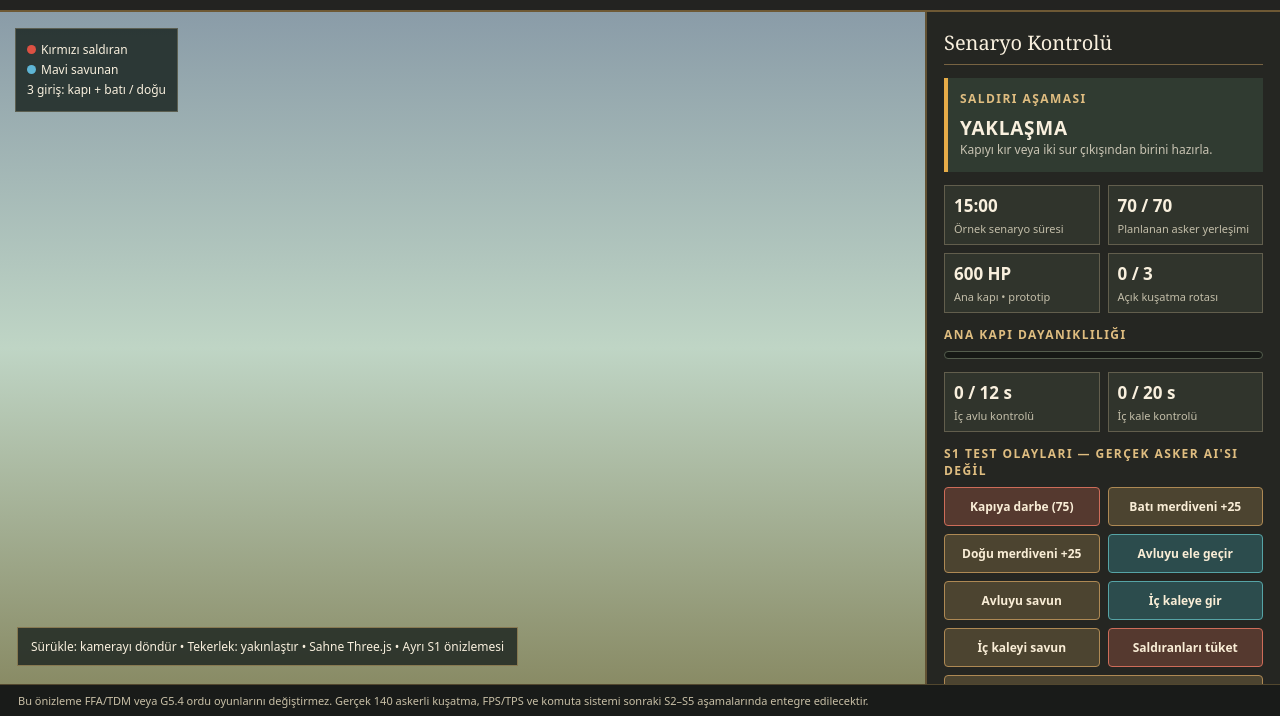
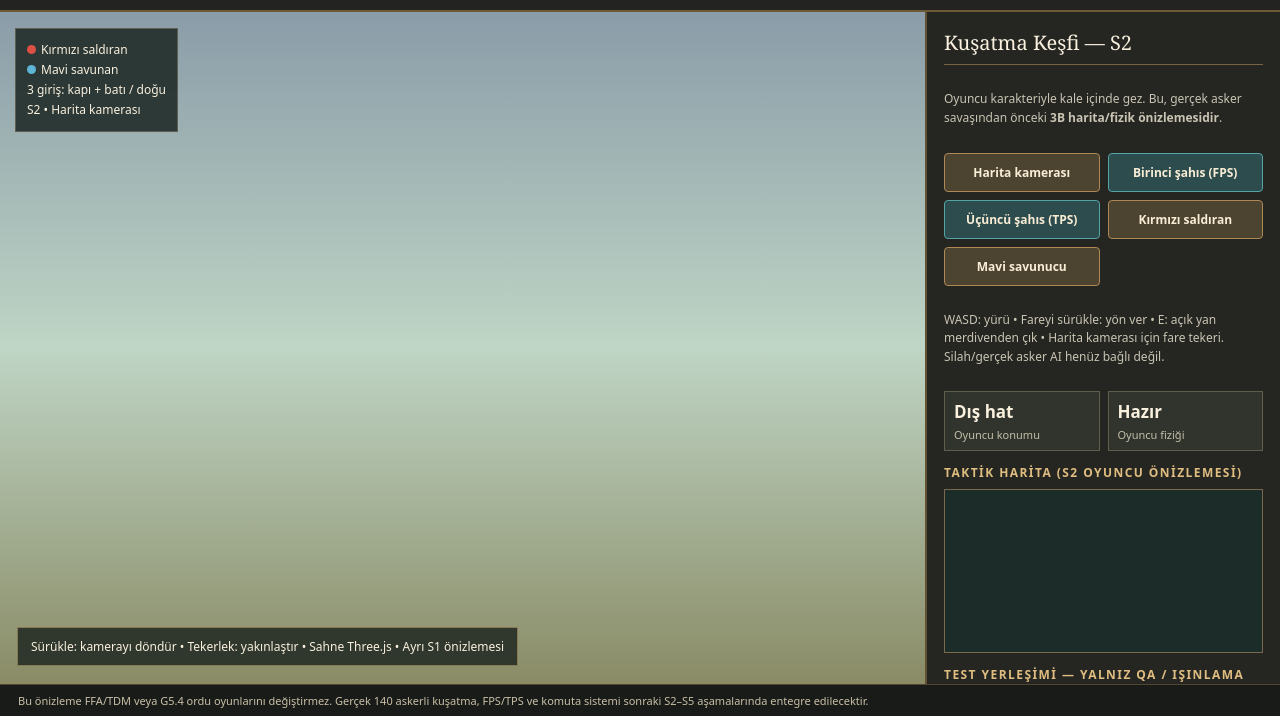
Before and after one commit to zxc28tarik/killtheking, a plain HTML site: page recovered/siege/siege-preview-template.html in a window 1280 px wide. Shown: the part 84-800 px from the top of the page. Drawn offline with Linux system fonts and the light colour scheme.

Commit message:
feat(siege-s2): add FPS/TPS exploration and test-only placement controls with live tactical minimap

```diff
--- a/recovered/siege/siege-preview-template.html
+++ b/recovered/siege/siege-preview-template.html
@@ -42,10 +42,33 @@ footer{font-size:11px;color:#c9c0a7;background:#191b19;padding:8px 18px;border-t
 </header>
 <main>
   <section id="scene" aria-label="Üç boyutlu kuşatma kale haritası">
-    <div id="legend"><div><span class="dot red"></span>Kırmızı saldıran</div><div><span class="dot blue"></span>Mavi savunan</div><div>3 giriş: kapı + batı / doğu</div></div>
+    <div id="legend"><div><span class="dot red"></span>Kırmızı saldıran</div><div><span class="dot blue"></span>Mavi savunan</div><div>3 giriş: kapı + batı / doğu</div><div id="view-mode-banner">S2 • Harita kamerası</div></div>
     <div id="scene-label">Sürükle: kamerayı döndür • Tekerlek: yakınlaştır • Sahne Three.js • Ayrı S1 önizlemesi</div>
   </section>
   <aside>
+    <h2>Kuşatma Keşfi — S2</h2>
+    <p class="help">Oyuncu karakteriyle kale içinde gez. Bu, gerçek asker savaşından önceki <b>3B harita/fizik önizlemesidir</b>.</p>
+    <div class="controls">
+      <button id="siege-orbit" type="button">Harita kamerası</button>
+      <button id="siege-fps" type="button" class="success">Birinci şahıs (FPS)</button>
+      <button id="siege-tps" type="button" class="success">Üçüncü şahıs (TPS)</button>
+      <button id="siege-team-red" type="button">Kırmızı saldıran</button>
+      <button id="siege-team-blue" type="button">Mavi savunucu</button>
+    </div>
+    <p class="help">WASD: yürü • Fareyi sürükle: yön ver • E: açık yan merdivenden çık • Harita kamerası için fare tekeri. Silah/gerçek asker AI henüz bağlı değil.</p>
+    <div class="grid">
+      <div class="stat"><strong id="explorer-location">Dış hat</strong><span>Oyuncu konumu</span></div>
+      <div class="stat"><strong id="explorer-collision">Hazır</strong><span>Oyuncu fiziği</span></div>
+    </div>
+    <div><h3>Taktik harita (S2 oyuncu önizlemesi)</h3>
+      <canvas id="siege-mini-map" width="260" height="196" style="display:block;background:#1c2c29;border:1px solid #79684b;max-width:100%;width:100%;height:164px" aria-label="Kuşatma kalesi, oyuncu konumu ve açık geçitler"></canvas></div>
+    <div><h3>Test yerleşimi — yalnız QA / ışınlama</h3>
+      <div class="controls">
+        <button id="siege-fixture-gate" type="button">Kapı önünü dene</button>
+        <button id="siege-fixture-west" type="button">Batı surunu dene</button>
+        <button id="siege-fixture-east" type="button">Doğu surunu dene</button>
+      </div>
+    </div>
     <h2>Senaryo Kontrolü</h2>
     <div class="phase"><h3>Saldırı aşaması</h3><div id="phase-value">YAKLAŞMA</div><div class="help" id="phase-help">Kapıyı kır veya iki sur çıkışından birini hazırla.</div></div>
     <div id="result" role="status" aria-live="polite"></div>
@@ -83,6 +106,7 @@ footer{font-size:11px;color:#c9c0a7;background:#191b19;padding:8px 18px;border-t
 <!-- KTK_THREE_JS -->
 <!-- KTK_SIEGE_MAP_JS -->
 <!-- KTK_SIEGE_OBJECTIVES_JS -->
+<!-- KTK_SIEGE_TRAVERSAL_JS -->
 <!-- KTK_SIEGE_PREVIEW_JS -->
 </body>
 </html>
```
